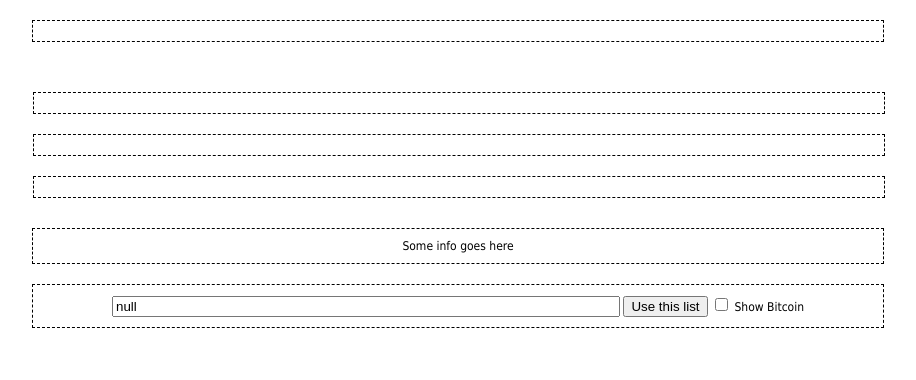
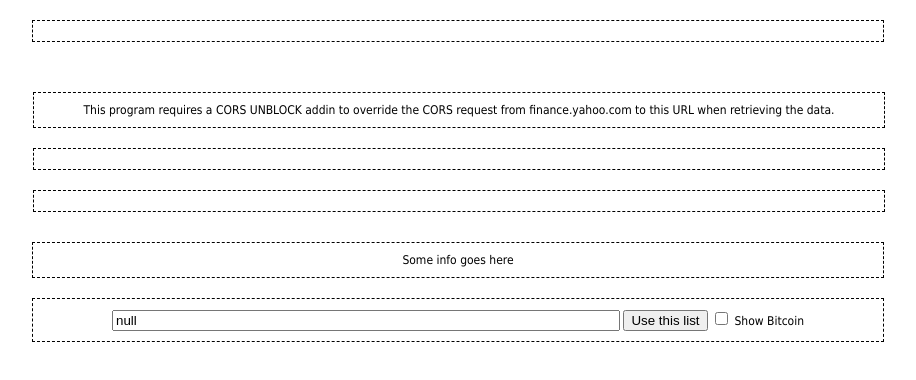
Before and after one commit to mmplive/mmplive, a plain HTML site: page index.html in a window 1280 px wide. Shown: the whole page, without its empty margins (182-1098 px from the left). Drawn offline with Linux system fonts and the light colour scheme.

Commit message:
Update index.html

```diff
--- a/index.html
+++ b/index.html
@@ -65,7 +65,7 @@
 
     <div id="data"></div>
     <div id="data2-holder">
-        <div id="data2"></div>
+        <div id="data2">This program requires a CORS UNBLOCK addin to override the CORS request from finance.yahoo.com to this URL when retrieving the data.</div>
         <div id="databit"></div>
         <div id="data2-1"></div>
     </div>
```
